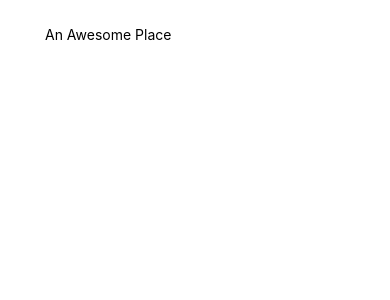
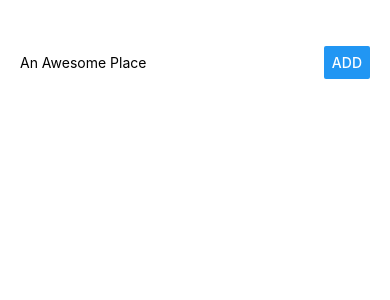
Before and after one commit to JimmyLin39/awesome-place, a React Native app: screen / in a window 390 px wide. Shown: the top 300 px of the page. Built offline with nearby package versions, Linux system fonts and the light colour scheme.

Commit message:
ass submit handler

```diff
--- a/App.js
+++ b/App.js
@@ -1,25 +1,50 @@
 import React from 'react';
-import { StyleSheet, Text, View, TextInput } from 'react-native';
+import { StyleSheet, Text, View, TextInput, Button } from 'react-native';
 
 export default class App extends React.Component {
   state = {
-    placename: ''
+    placeName: '',
+    places: [],
   };
 
   placeNameChangeHandler = val => {
     this.setState({
-      placename: val
+      placeName: val
     });
   }
+
+  placeSubmitHandler = () => {
+    if (this.state.placeName.trim() === "") {
+      return;
+    }
+    this.setState(prevState => {
+      return {
+        places: prevState.places.concat(prevState.placeName)
+      };
+    })
+  }
+
   render() {
+    const placesOutput = this.state.places.map((place, i) => <Text key={i}>{place}</Text>);
+
     return (
       <View style={styles.container}>
-        <TextInput
-          style={{width: 300}}
-          placeholder="An Awesome Place"
-          value={this.state.placename}
-          onChangeText={this.placeNameChangeHandler} />
-        <Text>{this.state.placename}</Text>
+        <View style={styles.inputContainer}>
+          <TextInput
+            style={styles.placeInput}
+            placeholder="An Awesome Place"
+            value={this.state.placename}
+            onChangeText={this.placeNameChangeHandler}
+          />
+          <Button
+            style={styles.placeButton}
+            title="Add"
+            onPress={this.placeSubmitHandler}
+          />
+        </View>
+        <View>
+          {placesOutput}
+        </View>
       </View>
     );
   }
@@ -33,4 +58,17 @@
     alignItems: 'center',
     justifyContent: 'flex-start',
   },
+  inputContainer: {
+    padding: 20,
+    width: "100%",
+    flexDirection: "row",
+    justifyContent: "space-between",
+    alignItems: "center"
+  },
+  placeInput: {
+    width: "70%"
+  },
+  placeButton: {
+    width: "30%"
+  }
 });
```
